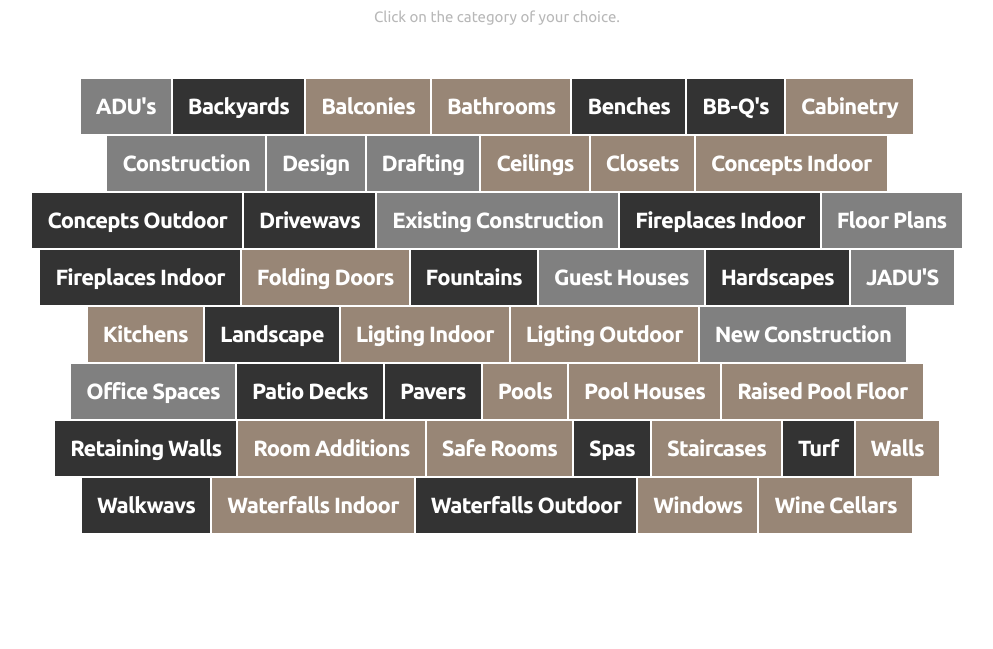
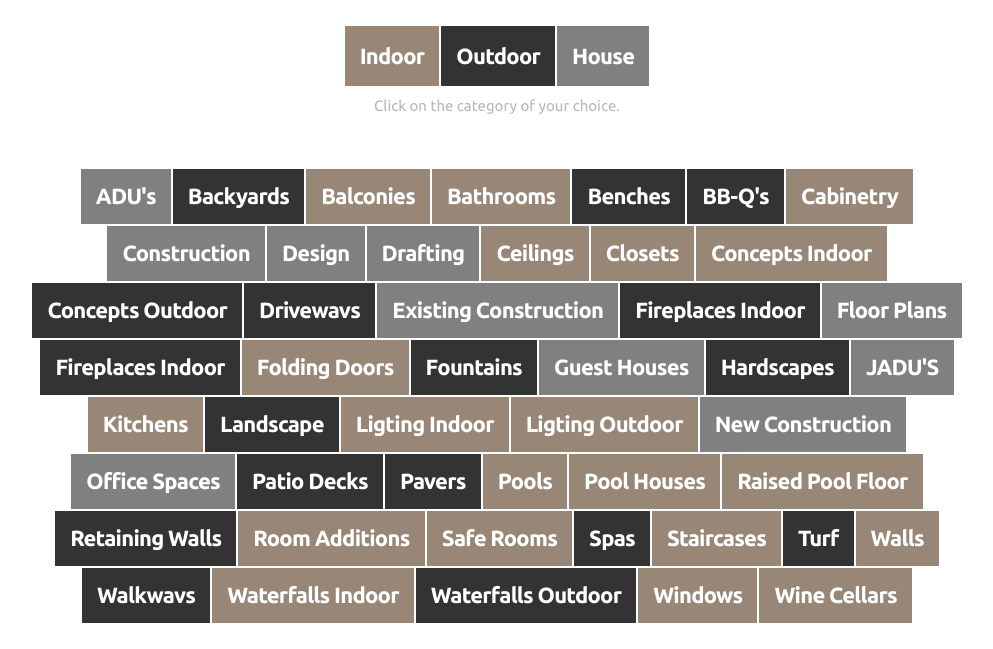
Before and after one commit to IlyaDeveloper/simple-tabs, a website built with Parcel: page src/html/index.html in a window 1280 px wide. Shown: the part 246-895 px from the top of the page, without its empty margins (143-1136 px from the left). Before the commit the page ends 805 px from the top, so only its background shows below. Built offline with nearby package versions, Linux system fonts and the light colour scheme.

Commit message:
Update tab components

```diff
--- a/src/js/main.js
+++ b/src/js/main.js
@@ -1,7 +1,7 @@
-const EFFECT_KEYFRAME = [
+const ANIMATION_KEYFRAME = [
   {
     filter: "blur(30px)",
-    transform: "scale(0.8) translate(0, 120%)",
+    transform: "scale(0.8) translate(0, 80%)",
     transformOrigin: "center",
     opacity: 0,
   },
@@ -13,65 +13,69 @@ const EFFECT_KEYFRAME = [
   },
 ];
 
-const EFFECT_OPTIONS = {
+const ANIMATION_OPTIONS = {
   delay: 0,
-  duration: 900,
   fill: "forwards",
   easing: "cubic-bezier(0,.99,.32,.99)",
   direction: "normal",
 };
 
 class TabsComponent {
-  constructor() {
-    this.tabsArea = "data-tab-area";
-    this.contentArea = "data-tab-content-area";
+  constructor(
+    tabsArea = "data-tab-area",
+    contentArea = "data-tab-content-area",
+    allTargetName = "tb-all",
+    activeClass = "--is-active",
+    hideClass = "gm-hide"
+  ) {
+    this.tabsArea = tabsArea;
+    this.contentArea = contentArea;
 
     this.tabs = document.querySelectorAll(`[${this.tabsArea}]`);
     this.contents = document.querySelectorAll(`[${this.contentArea}]`);
+
+    this.allTargetName = allTargetName;
+    this.activeClass = activeClass;
+    this.hideClass = hideClass;
   }
 
-  effect(item) {
+  appleEffect(item, count = 1, delta = 0.026) {
     item.animate(EFFECT_KEYFRAME, {
-      ...EFFECT_OPTIONS,
+      ...ANIMATION_OPTIONS,
+      duration: Math.round((100 * count) / 2 + 0.026),
     });
   }
 
   tabHendler(elm) {
     let attr = elm.getAttribute(this.tabsArea);
+
     for (let item of this.tabs) {
       let elm = item.getAttribute(this.tabsArea);
 
-      if (elm === attr && attr === "tb-all") {
-        item.classList.add("--active");
-        item.classList.add("gm-hide");
+      if (elm === attr && attr === this.allTargetName) {
+        item.classList.add(this.activeClass);
+        item.classList.add(this.hideClass);
       } else if (elm === attr) {
-        item.classList.add("--active");
+        item.classList.add(this.activeClass);
       } else {
-        item.classList.remove("--active");
-        item.classList.remove("gm-hide");
+        item.classList.remove(this.activeClass);
+        item.classList.remove(this.hideClass);
       }
     }
 
-    this.contents.forEach((item) => {
+    this.contents.forEach((item, index) => {
       let itemAttr = item.getAttribute(this.contentArea);
 
-      if (itemAttr !== attr && attr === "tb-all") {
-        item.classList.remove("gm-hide");
-      } else if (
-        (itemAttr !== attr && attr === "tb-indor") ||
-        (itemAttr !== attr && attr === "tb-outdoor") ||
-        (itemAttr !== attr && attr === "tb-house")
-      ) {
-        item.classList.add("gm-hide");
-      } else {
-        item.classList.remove("gm-hide");
-      }
+      itemAttr !== attr && attr !== this.allTargetName
+        ? item.classList.add(this.hideClass)
+        : item.classList.remove(this.hideClass);
 
-      this.effect(item);
+      this.appleEffect(item, index);
     });
   }
 
   init() {
+    this.tabHendler(this.tabs[0]);
     this.tabs.forEach((item) =>
       item.addEventListener("click", (event) => this.tabHendler(event.target))
     );
--- a/src/scss/style.scss
+++ b/src/scss/style.scss
@@ -4,11 +4,11 @@
 @import "core/vars";
 @import "core/reset";
 @import "core/extends";
-/*----------------------------------- Base style */
 
-/*----------------------------------- Main style */
+/*----------------------------------- Import fonts */
 @import url("https://fonts.googleapis.com/css2?family=Ubuntu:ital,wght@0,300;0,400;0,500;0,700;1,300;1,400;1,500;1,700&display=swap");
 
+/*----------------------------------- Base style */
 :root {
   --container-gutter: 3.75rem;
   --container-limit: calc(59rem + (var(--container-gutter) * 2));
@@ -59,8 +59,8 @@ html {
 }
 
 body {
-  /*  position: absolute;
-  inset: 0; */
+  position: absolute;
+  inset: 0;
 
   display: flex;
   flex-flow: column;
@@ -79,7 +79,11 @@ body {
 
 .layout {
   --container-align-items: center;
+
+  flex: 1 1;
 }
+
+/*----------------------------------- Main style */
 
 .container {
   position: var(--container-position, unset);
@@ -104,6 +108,7 @@ body {
 
   &.--active {
     pointer-events: none;
+    opacity: 0.8;
   }
 
   &.--green {
@@ -137,6 +142,7 @@ body {
   flex-flow: column;
   justify-content: center;
 
+  margin: 7vmax auto auto;
   padding: rem(26) 0;
 
   text-align: center;
@@ -152,6 +158,14 @@ body {
   }
 }
 
+.tabs,
+.tabs-content {
+  display: flex;
+  flex-flow: row wrap;
+  gap: rem(2);
+  place-content: center;
+}
+
 .tabs {
   --button-height: 3.75rem;
 
@@ -159,19 +173,19 @@ body {
 }
 
 .tabs-content {
-  display: flex;
-  flex-flow: row wrap;
-  gap: rem(2);
-  place-content: center;
-
-  padding: rem(26) 0;
+  padding: rem(26) 0 !important;
+  margin: 0 auto;
 
   &__item {
     @extend %button-main;
+    place-self: center;
+
+    width: max-content;
 
     white-space: nowrap;
 
     background: var(--button-fill, var(--cl-primary));
+    overflow: hidden;
     will-change: filter;
 
     &[data-tab-content-area="tb-outdoor"] {
```
